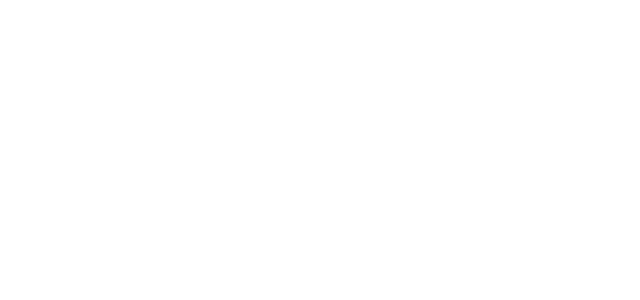
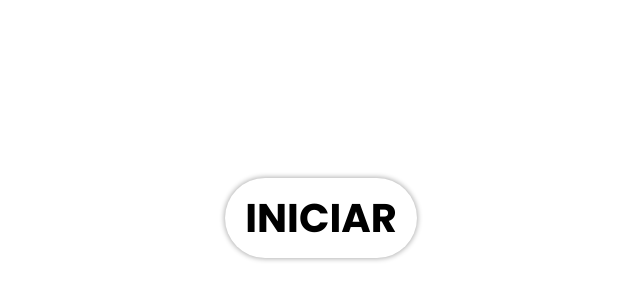
Before and after one commit to DavidMouraa/hira-pro, a React (Create React App) app: page / in a window 1280 px wide. Shown: the part 182-482 px from the top of the page, without its empty margins (319-959 px from the left). Built offline with nearby package versions, Linux system fonts and the light colour scheme.

Commit message:
Fiz a página Home

```diff
--- a/src/Rotas/index.js
+++ b/src/Rotas/index.js
@@ -3,6 +3,7 @@
 
 // Importes de componentes
 import Home from "../paginas/Home";
+import Exercicios from "../paginas/Exercicios";
 
 // Componente de Rotas
 const Rotas = () => {
@@ -10,6 +11,7 @@
         <BrowserRouter>
             <Routes>
                 <Route exact path="/" element={<Home/>}/>
+                <Route exact path="/exercicios" element={<Exercicios/>}/>
             </Routes>
         </BrowserRouter>
     );
--- /dev/null
+++ b/src/components/BotaoIniciar/index.js
@@ -0,0 +1,15 @@
+// Importes de estilos
+import './styles.css';
+
+// Importes de ferramentas
+import { Link } from 'react-router-dom';
+
+const BotaoIniciar = () => {
+    return (
+        <Link to={'/'} id='botao-iniciar'>
+            Iniciar
+        </Link>
+    );
+}
+
+export default BotaoIniciar;
--- /dev/null
+++ b/src/components/BotaoIniciar/styles.css
@@ -0,0 +1,14 @@
+#botao-iniciar {
+    padding: 10px 20px;
+    border: 0;
+    border-radius: 50px;
+    box-shadow: 0px 0px 5px 1px rgba(0, 0, 0, 0.300);
+
+    background-color: white;
+    color: black;
+
+    font-size: 2.5em;
+    font-weight: bold;
+    text-transform: uppercase;
+    text-decoration: none;
+}
--- /dev/null
+++ b/src/components/Iniciar/index.js
@@ -0,0 +1,15 @@
+// Importes de estilos
+import './styles.css';
+
+// Importes de componentes
+import BotaoIniciar from "../BotaoIniciar";
+
+const Iniciar = () => {
+    return (
+        <section id='sc-iniciar'>
+            <BotaoIniciar/>
+        </section>
+    );
+}
+
+export default Iniciar;
--- /dev/null
+++ b/src/components/Iniciar/styles.css
@@ -0,0 +1,8 @@
+#sc-iniciar {
+    height: 100vh;
+
+    display: flex;
+    flex-direction: column;
+    justify-content: center;
+    align-items: center;
+}
--- /dev/null
+++ b/src/paginas/Exercicios/index.js
@@ -0,0 +1,9 @@
+const Exercicios = () => {
+    return (
+        <div>
+
+        </div>
+    );
+}
+
+export default Exercicios;
--- a/src/paginas/Home/index.js
+++ b/src/paginas/Home/index.js
@@ -1,7 +1,9 @@
+import Iniciar from "../../components/Iniciar";
+
 const Home = () => {
     return (
         <div>
-
+            <Iniciar/>
         </div>
     );
 }
```
